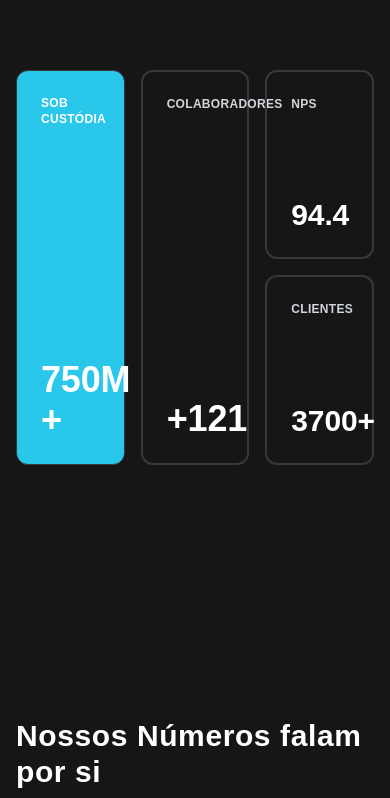
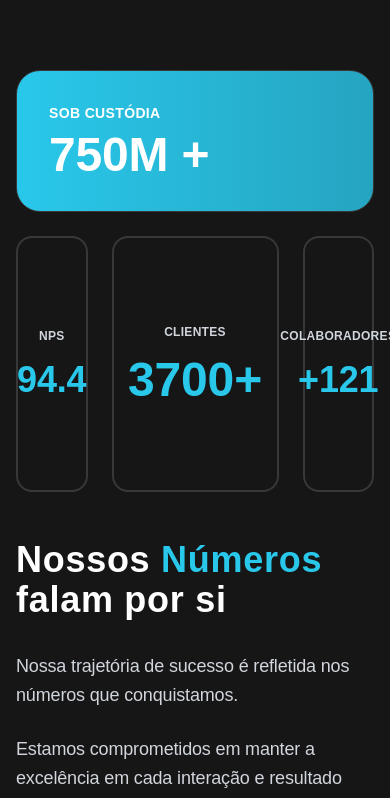
Before and after one commit to VMB-Invest/vmb-advisor-next-2, a Next.js app: page / in a window 390 px wide. Shown: the part 753-1551 px from the top of the page. Built offline with nearby package versions, Linux system fonts and the light colour scheme; a web font is replaced by a local one.

Commit message:
Refactor layout and styling in Home and HeroSection components for improved responsiveness and visual consistency

```diff
--- a/app/page.tsx
+++ b/app/page.tsx
@@ -72,7 +72,7 @@ export default function Home() {
       <HeroSection />
 
       {/* Números que falam por si */}
-      <section className="relative pt-20 bg-background">
+      <section className="relative pt-20 pb-20 bg-background">
         {/* Botões de Ação */}
         <div className="absolute -top-8 left-1/2 transform -translate-x-1/2 z-20">
           <RevealSection>
@@ -87,37 +87,45 @@ export default function Home() {
           </RevealSection>
         </div>
         <div className="max-w-[1280px] mx-auto px-4 md:px-10 pt-16">
-          <div className="grid grid-cols-1 lg:grid-cols-2 gap-12 items-center">
+          <div className="grid grid-cols-1 lg:grid-cols-2 gap-12 items-start">
+            {/* Grid de números */}
             <RevealSection>
-              <div className="grid grid-cols-3 grid-rows-3 gap-4 h-[600px]">
-                <div className="bg-[#29C8EB] rounded-xl p-6 col-span-1 row-span-2 flex flex-col justify-between border">
-                  <div className="text-background text-xs font-semibold uppercase tracking-wide mb-2">SOB CUSTÓDIA</div>
-                  <div className="text-4xl md:text-5xl font-bold text-background">750M +</div>
+              <div className="grid grid-cols-1 gap-6">
+                {/* Barra no topo - SOB CUSTÓDIA */}
+                <div className="bg-gradient-to-r from-[#29C8EB] to-[#29C8EB]/80 rounded-3xl p-8 border border-[#29C8EB]/30 col-span-1">
+                  <div className="text-white text-sm font-semibold uppercase tracking-wide mb-2">SOB CUSTÓDIA</div>
+                  <div className="text-5xl font-bold text-white">750M +</div>
                 </div>
 
-                <div className="bg-background border-2 border-white rounded-xl p-6 col-span-1 row-span-2 flex flex-col justify-between">
-                  <div className="text-gray-300 text-xs font-semibold uppercase tracking-wide mb-2">COLABORADORES</div>
-                  <div className="text-4xl md:text-5xl font-bold text-white">+121</div>
-                </div>
+                {/* Três boxes abaixo */}
+                <div className="grid grid-cols-12 gap-6">
+                  <div className="bg-background border-2 border-white rounded-2xl p-6 flex flex-col justify-center items-center text-center h-64 col-span-3">
+                    <div className="text-gray-300 text-xs font-semibold uppercase tracking-wide mb-4">NPS</div>
+                    <div className="text-4xl font-bold text-[#29C8EB]">94.4</div>
+                  </div>
 
-                <div className="bg-background border-2 border-white rounded-xl p-6 col-span-1 row-span-1 flex flex-col justify-between">
-                  <div className="text-gray-300 text-xs font-semibold uppercase tracking-wide mb-2">NPS</div>
-                  <div className="text-3xl md:text-4xl font-bold text-white">94.4</div>
-                </div>
+                  <div className="bg-background border-2 border-white rounded-2xl p-6 flex flex-col justify-center items-center text-center h-64 col-span-6">
+                    <div className="text-gray-300 text-xs font-semibold uppercase tracking-wide mb-4">CLIENTES</div>
+                    <div className="text-5xl font-bold text-[#29C8EB]">3700+</div>
+                  </div>
 
-                <div className="bg-background border-2 border-white rounded-xl p-6 col-span-1 row-span-1 flex flex-col justify-between">
-                  <div className="text-gray-300 text-xs font-semibold uppercase tracking-wide mb-2">CLIENTES</div>
-                  <div className="text-3xl md:text-4xl font-bold text-white">3700+</div>
+                  <div className="bg-background border-2 border-white rounded-2xl p-6 flex flex-col justify-center items-center text-center h-64 col-span-3">
+                    <div className="text-gray-300 text-xs font-semibold uppercase tracking-wide mb-4">COLABORADORES</div>
+                    <div className="text-4xl font-bold text-[#29C8EB]">+121</div>
+                  </div>
                 </div>
               </div>
             </RevealSection>
 
+            {/* Conteúdo - Título e descrições */}
             <RevealSection delay={0.2}>
-              <h2 className="text-3xl md:text-4xl mb-6 font-jamjuree font-700">
-                <span className="text-white">Nossos</span> <span className="text-modern">Números</span> <span className="text-white">falam por si</span>
-              </h2>
-              <p className="text-muted-foreground mb-4">Nossa trajetória de sucesso é refletida nos números que conquistamos.</p>
-              <p className="text-muted-foreground">Estamos comprometidos em manter a excelência.</p>
+              <div className="flex flex-col justify-start">
+                <h2 className="text-4xl md:text-5xl mb-8 font-jamjuree font-700">
+                  <span className="text-white">Nossos</span> <span className="text-[#29C8EB]">Números</span> <span className="text-white">falam por si</span>
+                </h2>
+                <p className="text-gray-300 text-lg leading-relaxed mb-6">Nossa trajetória de sucesso é refletida nos números que conquistamos.</p>
+                <p className="text-gray-300 text-lg leading-relaxed">Estamos comprometidos em manter a excelência em cada interação e resultado entregue aos nossos clientes.</p>
+              </div>
             </RevealSection>
           </div>
         </div>
--- a/components/HeroSection.tsx
+++ b/components/HeroSection.tsx
@@ -16,7 +16,6 @@ export default function HeroSection() {
           <source src="https://pub-db48207f42de49e7b9575db65c6f484f.r2.dev/INSTITUCIONAL.mp4" type="video/mp4" />
         </video>
         <div className="absolute inset-0 bg-black/75" />
-        <div className="absolute bottom-0 left-0 right-0 h-4 bg-gradient-to-t from-background via-background/50 to-transparent backdrop-blur-md" />
       </div>
       <div className="w-full relative z-10 max-w-[1280px] mx-auto px-4 md:px-10 py-20">
         <div className="w-full grid grid-cols-1 lg:grid-cols-2 gap-8 items-center min-h-[400px]">
```
